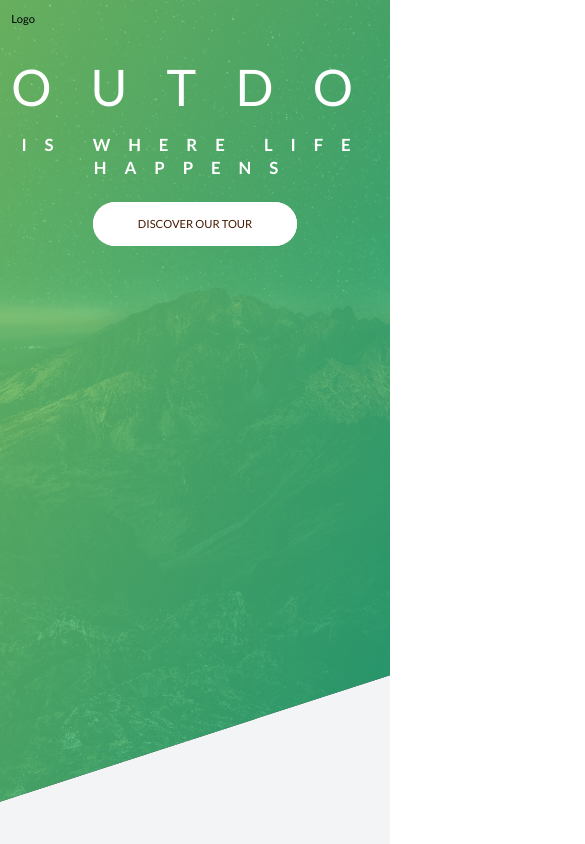
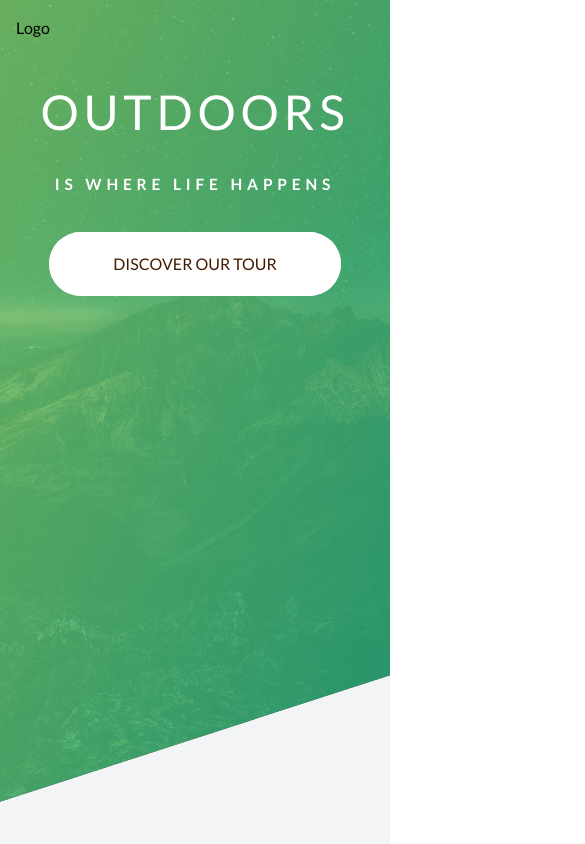
Before and after one commit to OmBharti999/pro, a Next.js app: page / in a window 390 px wide. Shown: the top 844 px of the page, 585 px wide, since content can reach past the window. Built offline with nearby package versions, Linux system fonts and the light colour scheme.

Commit message:
update font size for header

```diff
--- a/app/_component/fonts/index.css
+++ b/app/_component/fonts/index.css
@@ -12,7 +12,7 @@
   text-shadow: 0.5rem 1rem 2rem rgba(0, 0, 0, 0.2);
   transition: all 0.3s;
 }
-/*
+
 @media (max-width: 1050px) {
   .heading-primary {
     letter-spacing: 1.5rem;
@@ -20,7 +20,7 @@
   }
   .heading-subprimary {
     letter-spacing: 0.9rem;
-    font-size: 1.4rem
+    font-size: 1.4rem;
   }
 }
 
@@ -34,11 +34,11 @@
 }
 @media (max-width: 642px) {
   .heading-primary {
-    @apply tracking-normal;
-    font-size: 3.5rem
+    font-size: 3rem;
+    letter-spacing: 0.3rem;
   }
   .heading-subprimary {
-    letter-spacing: 0.4rem;
-    font-size: 1.1rem
+    letter-spacing: 0.3rem;
+    font-size: 0.97rem;
   }
-} */
+}
--- a/app/globals.css
+++ b/app/globals.css
@@ -9,25 +9,9 @@
 }
 
 body {
-  @apply w-full box-border md:p-6;
+  @apply w-full box-border md:p-6 min-w-80;
 }
 
 .flex-center {
   @apply flex justify-center items-center;
 }
-
-@media (max-width: 1050px) {
-  html {
-    font-size: 80%;
-  }
-}
-@media (max-width: 750px) {
-  html {
-    font-size: 75%;
-  }
-}
-@media (max-width: 640px) {
-  html {
-    font-size: 70%;
-  }
-}
```
